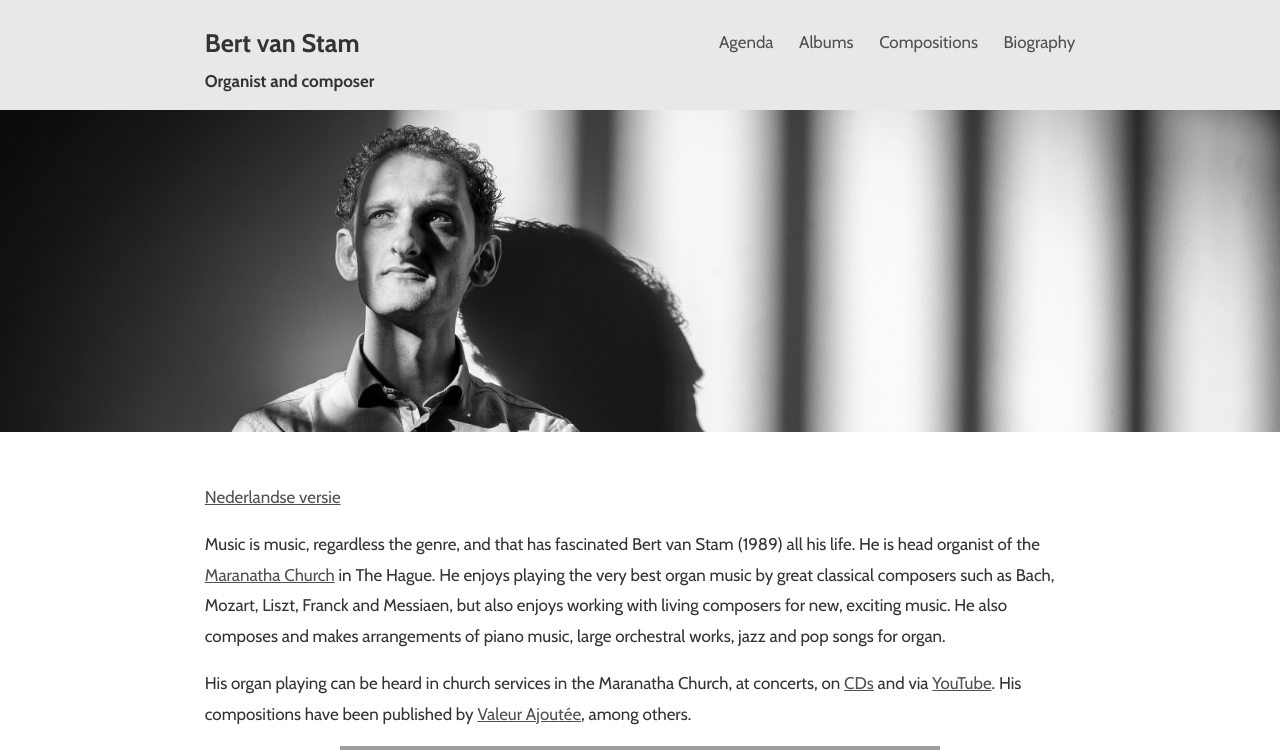
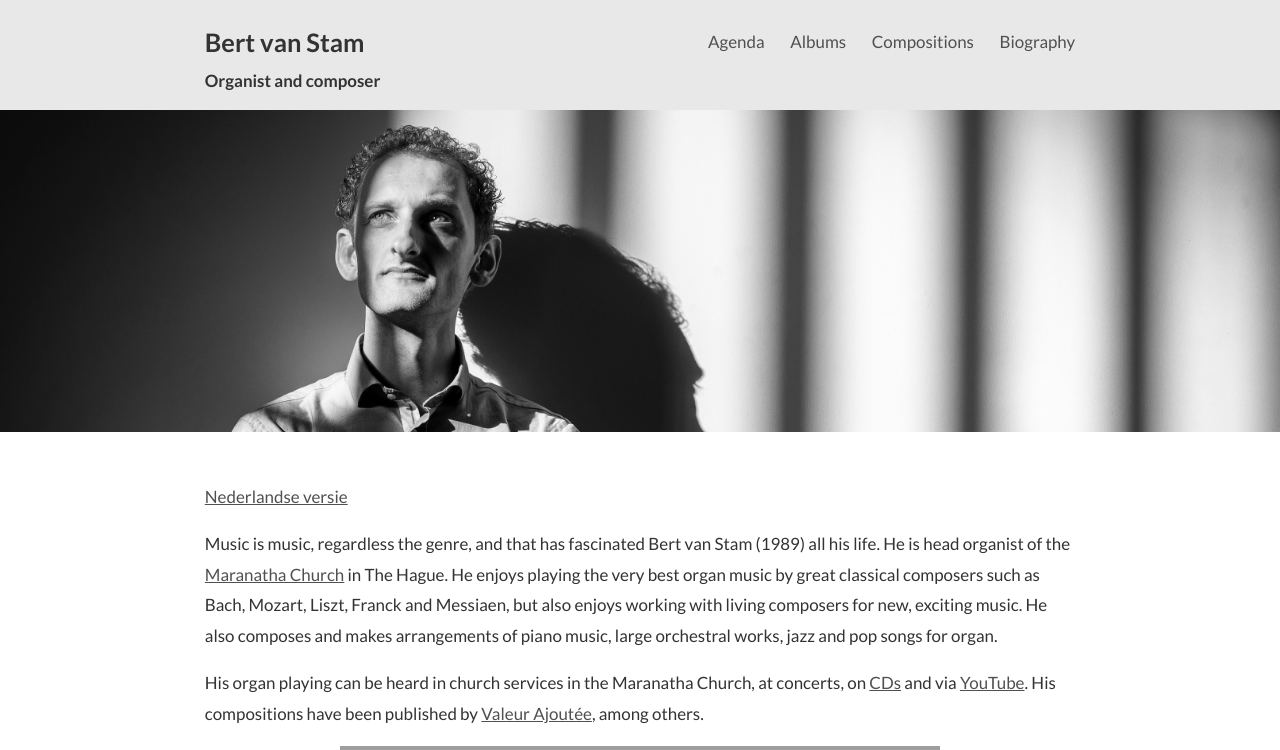
Before and after one commit to bertvs/bertvanstam.org, a PHP site: page / in a window 1280 px wide. Shown: the top 750 px of the page. Run offline with PHP 8.4, Linux system fonts and the light colour scheme; grey boxes are pictures that could not be loaded.

Commit message:
font change

```diff
--- a/en/header.php
+++ b/en/header.php
@@ -5,10 +5,10 @@
     <meta charset="UTF-8">
     <meta name="viewport" content="width=device-width">
     <title>Bert van Stam &#8211; Organist and Composer</title>
-    <link rel='stylesheet' href='/style.css?v=2.4' media='all' />
+    <link rel='stylesheet' href='/style.css?v=2.5' media='all' />
     <link rel="preconnect" href="https://fonts.googleapis.com">
     <link rel="preconnect" href="https://fonts.gstatic.com" crossorigin>
-    <link href="https://fonts.googleapis.com/css2?family=Cabin:ital,wght@0,400;0,700;1,400" rel="stylesheet">
+    <link href="https://fonts.googleapis.com/css2?family=Lato:wght@400;700&display=swap" rel="stylesheet">
     <link rel="stylesheet" href="https://cdn.jsdelivr.net/npm/bootstrap-icons@1.8.1/font/bootstrap-icons.css">
 </head>
 
--- a/en/style.css
+++ b/en/style.css
@@ -51,7 +51,7 @@ blockquote {
 }
 
 [data-theme=dark] {
-    color: #afafaf
+    color: #afafaf;
 }
 
 [data-theme=dark] main {
@@ -62,11 +62,6 @@ blockquote {
 [data-theme=dark] header,
 [data-theme=dark] header nav ul {
     background-color: #252525
-}
-
-[data-theme=dark] .strong {
-    font-weight: initial;
-    color: #efefef
 }
 
 [data-theme=dark] a,
@@ -95,7 +90,7 @@ blockquote {
 }
 
 body {
-    font-family: Cabin, sans-serif;
+    font-family: Lato, sans-serif;
     line-height: 1.8
 }
 
--- a/web/header.php
+++ b/web/header.php
@@ -5,10 +5,10 @@
     <meta charset="UTF-8">
     <meta name="viewport" content="width=device-width">
     <title>Bert van Stam &#8211; Organist en Componist</title>
-    <link rel='stylesheet' href='/style.css?v=2.4' media='all' />
+    <link rel='stylesheet' href='/style.css?v=2.5' media='all' />
     <link rel="preconnect" href="https://fonts.googleapis.com">
     <link rel="preconnect" href="https://fonts.gstatic.com" crossorigin>
-    <link href="https://fonts.googleapis.com/css2?family=Cabin:ital,wght@0,400;0,700;1,400" rel="stylesheet">
+    <link href="https://fonts.googleapis.com/css2?family=Lato:wght@400;700&display=swap" rel="stylesheet">
     <link rel="stylesheet" href="https://cdn.jsdelivr.net/npm/bootstrap-icons@1.8.1/font/bootstrap-icons.css">
 </head>
 
```
Also changed, not shown: web/style.css (+2 -7 lines).
